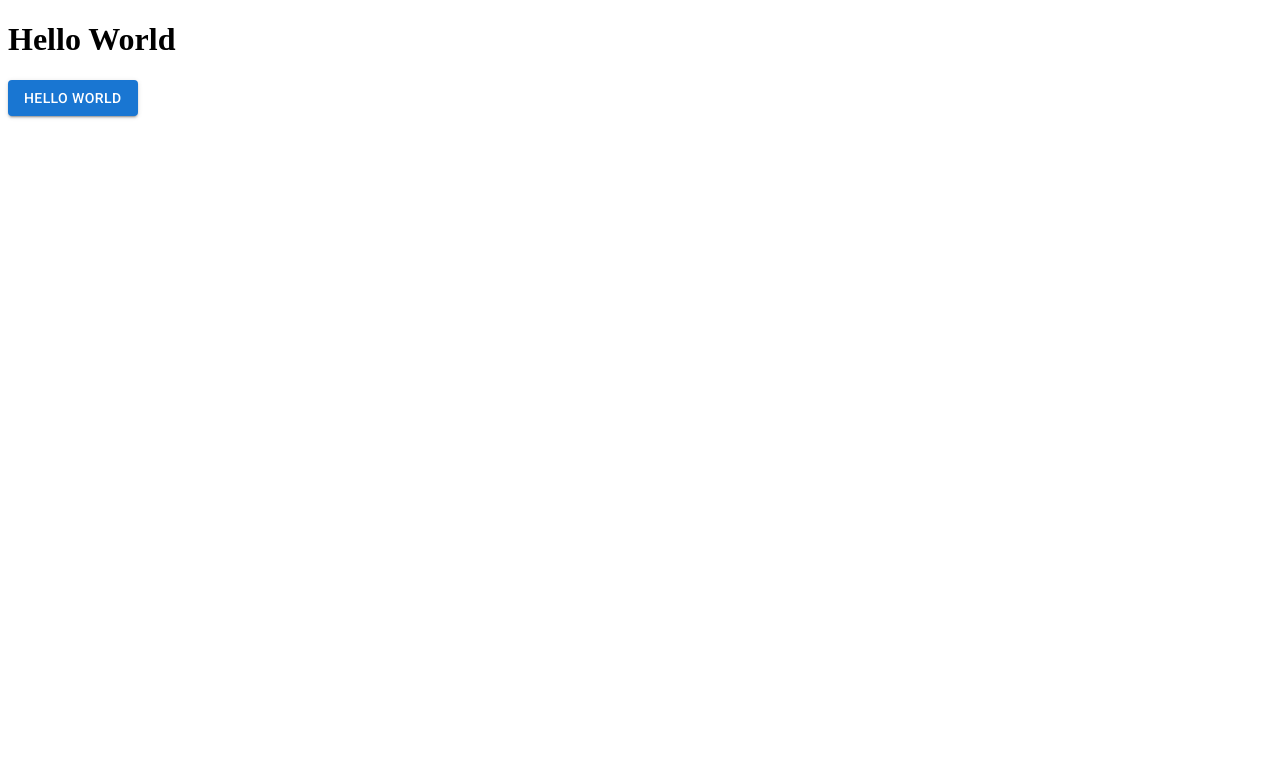
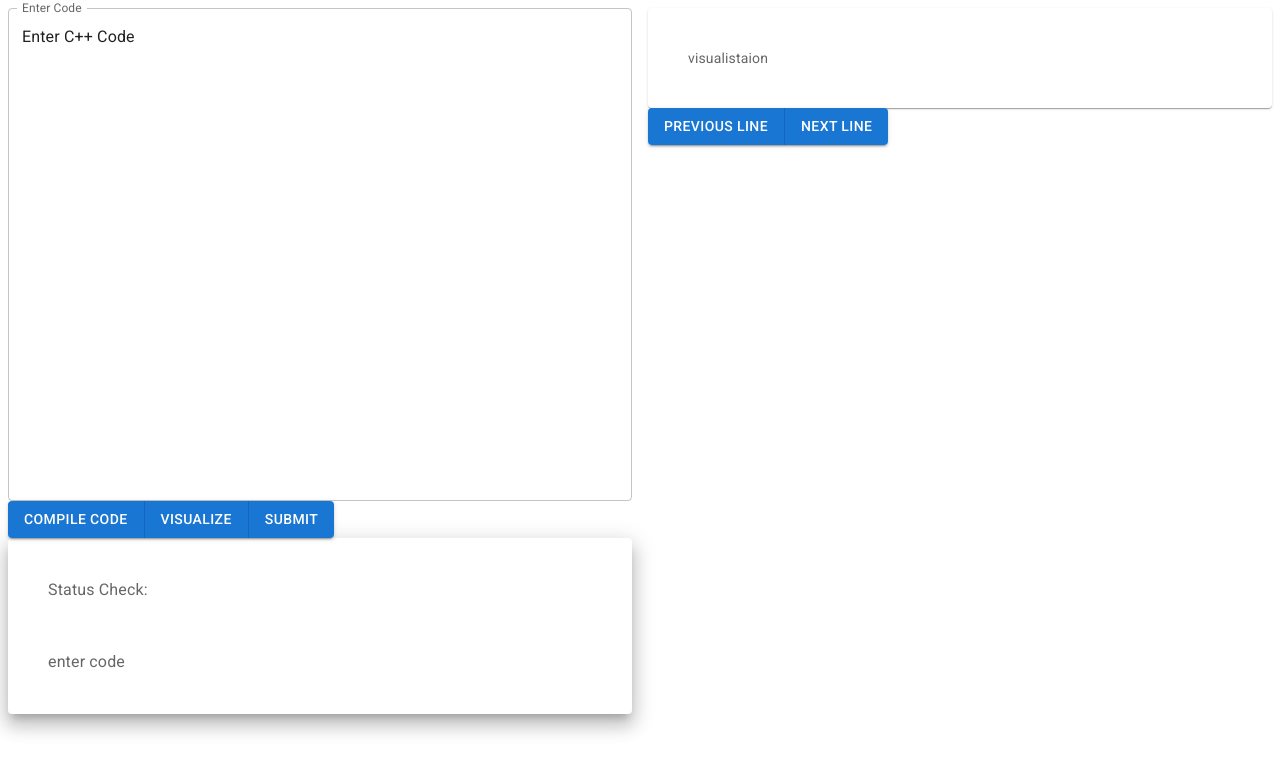
Before and after one commit to Snigdha-Sharma/CodeVisualiserCPP, a React (Create React App) app in the folder client/: page / in a window 1280 px wide. Shown: the top 772 px of the page. Built offline with nearby package versions, Linux system fonts and the light colour scheme.

Commit message:
basic website-2

```diff
--- a/client/src/App.jsx
+++ b/client/src/App.jsx
@@ -1,11 +1,71 @@
 import React from "react";
 import Button from '@mui/material/Button'
+import ButtonGroup from '@mui/material/ButtonGroup';
+import { styled } from '@mui/material/styles';
+
+import Paper from '@mui/material/Paper';
+import Grid from '@mui/material/Grid';
+import TextField from '@mui/material/TextField';
+
+import { Typography } from "@mui/material";
+
+
+const Item = styled(Paper)(({ theme }) => ({
+    ...theme.typography.body2,
+    padding: theme.spacing(5),
+    textAlign: 'left',
+    color: theme.palette.text.secondary,
+  }));
 
 const App = () =>{
+    const [value, setValue] = React.useState('Enter C++ Code');
+
+    const handleChange = (event) => {
+      setValue(event.target.value);
+      console.log(value)
+    };
+
     return (
         <div>
-            <h1>Hello World</h1>
-            <Button variant="contained">Hello World</Button>
+
+            <Grid container spacing={2}>
+                <Grid item xs={6}>
+                <TextField
+                    id="outlined-multiline-flexible"
+                    label="Enter Code"
+                    fullWidth
+                    multiline
+                    minRows={20}
+                    maxRows={24}
+                    value={value}
+                    onChange={handleChange}
+                />
+                <ButtonGroup variant="contained" aria-label="outlined primary button group">
+                    <Button>Compile Code</Button>
+                    <Button>Visualize</Button>
+                    <Button>Submit</Button>
+                </ButtonGroup>
+
+          <Item elevation={12} >
+              <Typography  minRows={5}>
+                  Status Check:
+                  <br/>
+                  <br/>
+                    <br/>
+                  enter code
+              </Typography>
+          </Item>
+
+                </Grid>
+                <Grid item xs={6}>
+                    <Item>visualistaion</Item>
+                    <ButtonGroup variant="contained" aria-label="outlined primary button group">
+                        <Button>Previous Line</Button>
+                        <Button>Next Line</Button>
+                    </ButtonGroup>
+                </Grid>
+
+            </Grid>
         </div>
     )
 }
```
